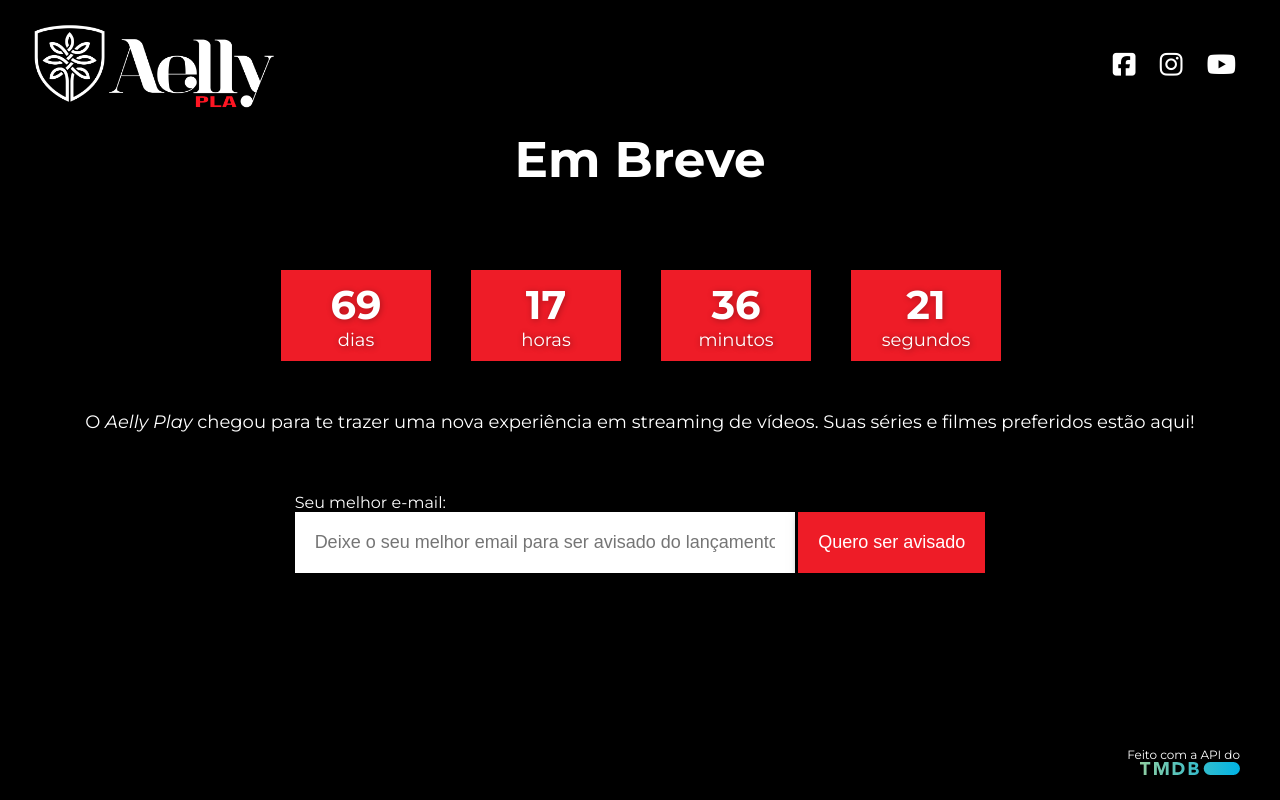
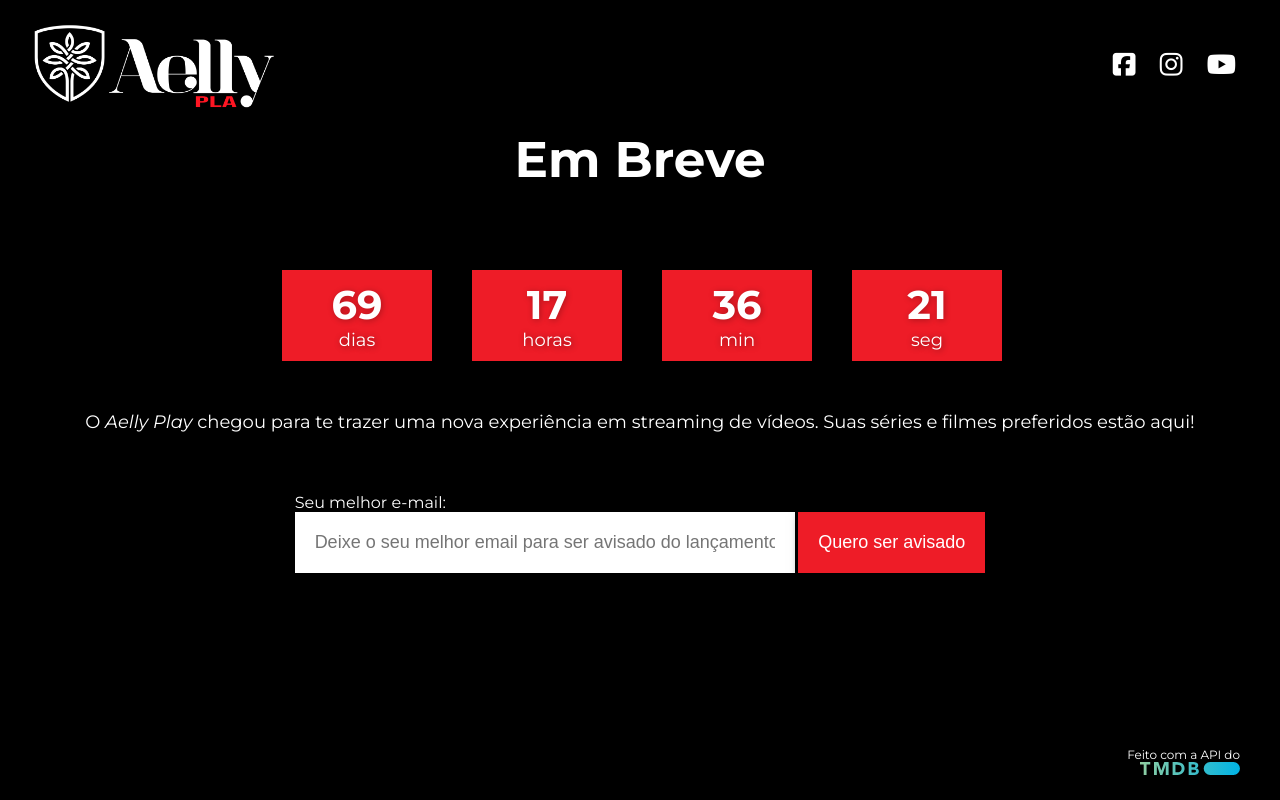
Before and after one commit to alexandreagra/aelly-play, a plain HTML site: page index.html in a window 1280 px wide. Drawn offline with Linux system fonts and the light colour scheme; no server answers.

Commit message:
mudança no estilo do temporizador

```diff
--- a/main.js
+++ b/main.js
@@ -63,11 +63,11 @@
             </li>
             <li>
                 <span class="time-num">${minutes}</span>
-                <span class="time-txt">minutos</span>
+                <span class="time-txt">min</span>
             </li>
             <li>
                 <span class="time-num">${seconds}</span>
-                <span class="time-txt">segundos</span>
+                <span class="time-txt">seg</span>
             </li>
         </ul>`
 
--- a/styles.css
+++ b/styles.css
@@ -46,7 +46,7 @@
 
 #time-left {
     margin-top: 80px;
-    margin-right: 38px;
+    margin-right: 36px;
     color: white;
     text-align: center;
     font-size: 50px;
```
